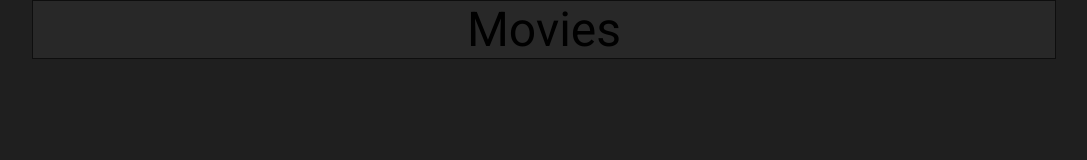
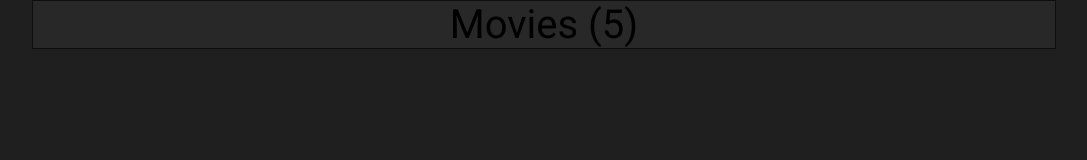
Before and after one commit to cburnjohnson/watch-n-track, a React (Create React App) app in the folder client/: page / in a window 1280 px wide. Shown: the top 160 px of the page, without its empty margins (96-1183 px from the left). Built offline with nearby package versions, Linux system fonts and the light colour scheme.

Commit message:
added amount of movies

```diff
--- a/client/src/components/movies/Movies.js
+++ b/client/src/components/movies/Movies.js
@@ -12,8 +12,10 @@ const Movies = () => {
 
     const { movies } = movieContext;
 
+    console.log(movies.length);
+
     return (
-        <Collapsible trigger='Movies'>
+        <Collapsible trigger={`Movies (${movies.length})`}>
             <MovieForm />
             <ul>
                 {movies.map(movie => (
--- a/client/src/style.css
+++ b/client/src/style.css
@@ -23,7 +23,7 @@ body i {
 }
 
 .Collapsible {
-    font-size: 3rem;
+    font-size: 2.5rem;
     text-align: center;
     background-color: #282828;
 }
```
